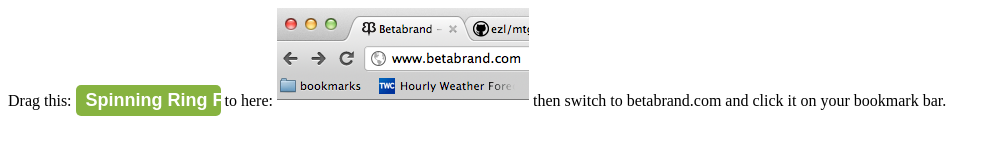
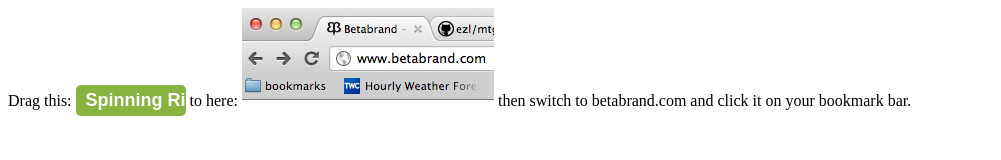
Before and after one commit to jareddr/qbit, a plain HTML site: page index.html in a window 1280 px wide. Shown: the whole page, without its empty margins (0-1001 px from the left). Drawn offline with Linux system fonts and the light colour scheme.

```diff
--- a/index.html
+++ b/index.html
@@ -13,7 +13,6 @@ margin-top: 10px;
 -webkit-border-radius: 5px;
 text-decoration: none;
 white-space: nowrap;
-width: 125px;
 }
 </style>
 <title>Goofing off with css3, git and javascript</title>
```
